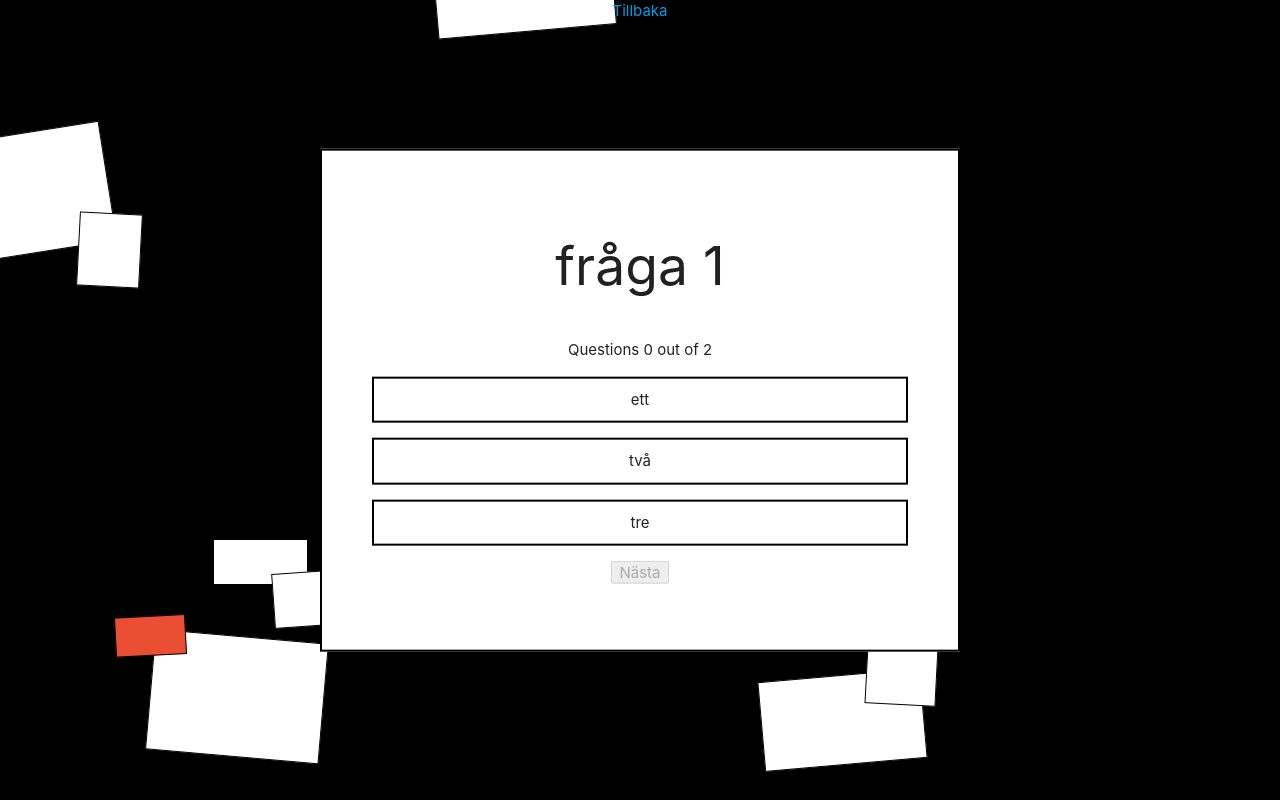
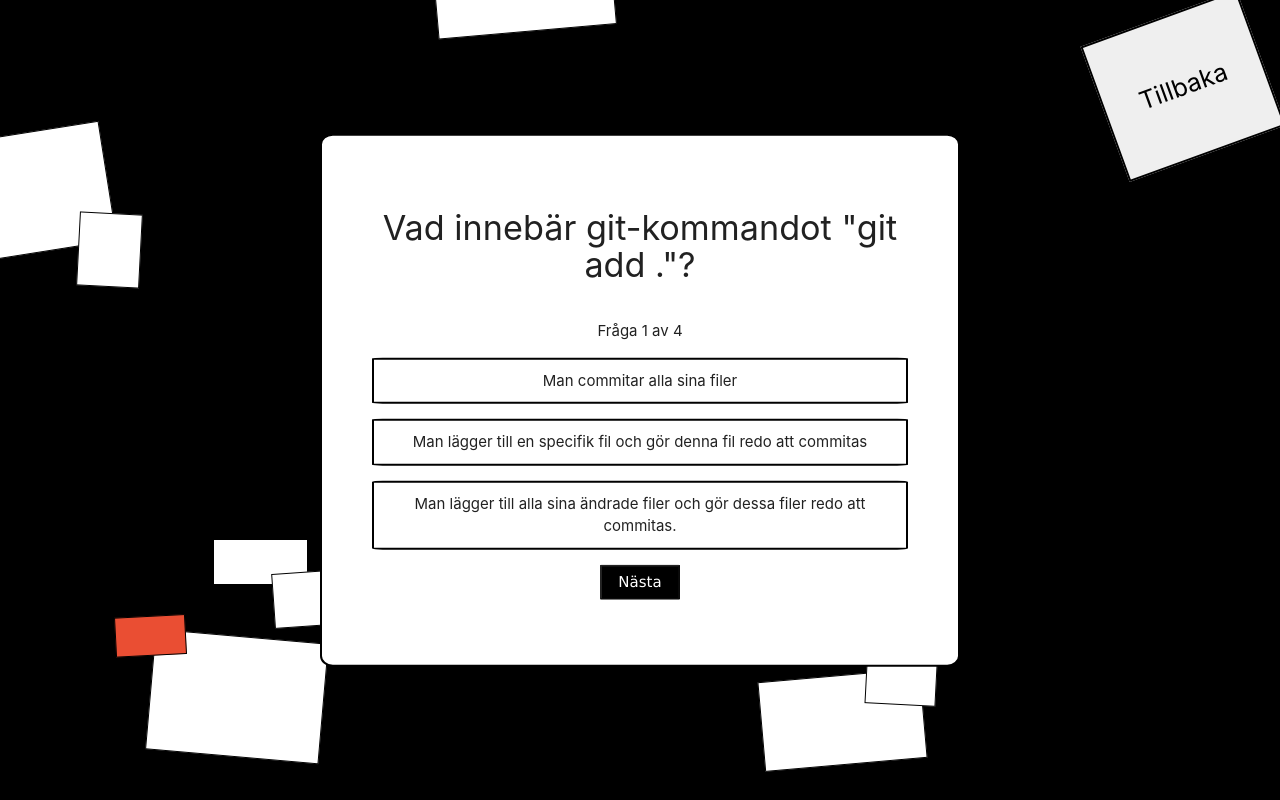
Before and after one commit to ellinorwase/how-to-git, a React (Create React App) app: page /quiz in a window 1280 px wide. Built offline with nearby package versions, Linux system fonts and the light colour scheme; a web font is replaced by a local one.

Commit message:
gitpic, quiz-questions

```diff
--- a/src/components/QuizData.js
+++ b/src/components/QuizData.js
@@ -1,20 +1,32 @@
 export const QuizData = [
   {
     id: 1,
-        question: "fråga 1",
-        options: ["ett", "två", "tre"],
-        answer: "två"
+    question: 'Vad innebär git-kommandot "git add ."?',
+    options: [
+      "Man commitar alla sina filer",
+      "Man lägger till en specifik fil och gör denna fil redo att commitas",
+      "Man lägger till alla sina ändrade filer och gör dessa filer redo att commitas."
+    ],
+    answer: "Man commitar alla sina filer"
   },
   {
     id: 2,
-        question: "fråga 2",
-        options: ["ett", "två", "tre"],
-        answer: "ett"
+    question: "Vem är skaparen bakom Git",
+    options: ["Ryan Dahl", "Linus Torvald", "Jacob Thornton"],
+    answer: "Linus Torvald"
   },
   {
     id: 3,
-        question: "fråga 3",
-        options: ["ett", "två", "tre"],
-        answer: "tre"
+    question: "Vilket kommando används för att byta branch",
+    options: ['git checkout -b "branch-namn"', 'git checkout "branch-namn"', 'git branch -m "branch-namn"'],
+    answer: 'git checkout "branch-namn"'
   },
-]
+  {
+      //Ger fel
+    id: 4,
+    question: "När skapades Git?",
+    options: ["2001", "2005", "2007"],
+    answer: "2005"
+  },
+
+];
--- a/src/components/quiz.js
+++ b/src/components/quiz.js
@@ -74,9 +74,12 @@ export class quiz extends Component {
   };
 
   renderBackButton = () => (
-    <div>
+    // <div className="back-to-page">
+      <button className="back-to-page">
+
       <Link to={"/"}>Tillbaka</Link>
-    </div>
+      </button>
+    // </div>
   );
   render() {
     const {
@@ -93,9 +96,10 @@ export class quiz extends Component {
           {this.renderBackButton()}
           <div className="quiz-box">
             <h2>Game Over</h2>
-            <p>Final score: {this.state.score} points</p>
+            {/* Kolla över detta */}
+            <p>Final score: {this.state.score} / {QuizData.length} poäng</p>
             <p>Rätt svar på frågorna var:</p>
-            <ul>
+            <ul className="right-answers">
               {QuizData.map((item, index) => (
                 <li className="right-options" key={index}>
                   {item.answer}
@@ -112,10 +116,9 @@ export class quiz extends Component {
         {this.renderBackButton()}
         <div className="quiz-box">
           <div className="quiz-form" id="quiz">
-            <h2>{questions}</h2>
+            <h4>{questions}</h4>
             <br></br>
-            <span>{`Questions ${currentQuestion} out of ${QuizData.length -
-              1}`}</span>
+            <span>{`Fråga ${currentQuestion + 1} av ${QuizData.length}`}</span>
 
             {options.map(option => (
               <p
@@ -132,6 +135,7 @@ export class quiz extends Component {
               <button
                 disabled={this.state.disabled}
                 onClick={this.nextQuestionHandler}
+                className="next-question"
               >
                 Nästa
               </button>
--- a/src/css/quiz.css
+++ b/src/css/quiz.css
@@ -1,17 +1,20 @@
-.quiz-container{
+.quiz-container {
   background-color: rgb(0, 0, 0);
+  /* background-color: rgb(255, 255, 255); */
   background-image: url("../images/quiz-background.png");
+  /* background-image: url("../images/bc-quiz-wb.png"); */
   /* background-size: cover; */
   /* transform: rotate(90deg); */
   /* background-position-x: center; */
   background-repeat: no-repeat;
   height: 100vh;
   text-align: center;
-    font-family: -apple-system, BlinkMacSystemFont, 'Segoe UI', Roboto, Oxygen, Ubuntu, Cantarell, 'Open Sans', 'Helvetica Neue', sans-serif;
+  font-family: -apple-system, BlinkMacSystemFont, "Segoe UI", Roboto, Oxygen,
+    Ubuntu, Cantarell, "Open Sans", "Helvetica Neue", sans-serif;
   position: relative;
 }
 
-.quiz-box{
+.quiz-box {
   width: 50%;
   /* height: 70%; */
   margin: auto;
@@ -22,19 +25,22 @@
   left: 50%;
   transform: translate(-50%, -50%);
   background-color: white;
+  border-radius: 2%;
 }
 
-.quiz-form{
+.quiz-form {
   text-align: center;
   /* margin: 10%;
     font-size: 40px; */
 }
 
-.right-options{
-
+.right-options {
+    border: 2px solid black;
+    padding: 10px;
+    margin: 10px;
 }
 
-ul{
+ul {
   position: relative;
 }
 
@@ -42,7 +48,41 @@ ul{
   background: linear-gradient(to right, #74ebd5, #acb6e5) !important;
 }
 
-.alternative{
+.alternative {
   padding: 10px;
   border: 2px solid black;
+  border-radius: 2%;
+
 }
+
+.back-to-page {
+    border: 2px solid rgb(255, 255, 255);
+    /* background-color: rgb(0, 0, 0); */
+    width: 13%;
+    height: 18%;
+    margin: 14px;
+    /* border-radius: 2%; */
+    float: right;
+    transform: rotate(-20deg);
+    border: 2px solid black;
+}
+
+.back-to-page > a {
+  color: rgb(0, 0, 0);
+  font-size: 25px;
+}
+
+.next-question {
+  color: white;
+  background-color: rgb(0, 0, 0);
+  font-family: "Lucida Sans", "Lucida Sans Regular", "Lucida Grande",
+    "Lucida Sans Unicode", Geneva, Verdana, sans-serif;
+  height: 35px;
+  width: 80px;
+  border-radius: 2%;
+}
+/*
+
+.right-answer{
+    padding: 5px;
+} */
```
Also changed, not shown: src/images/bc-quiz-wb.png (added), src/images/gitpic1.png (added). Lines whose indentation alone changed are shown as unchanged.
